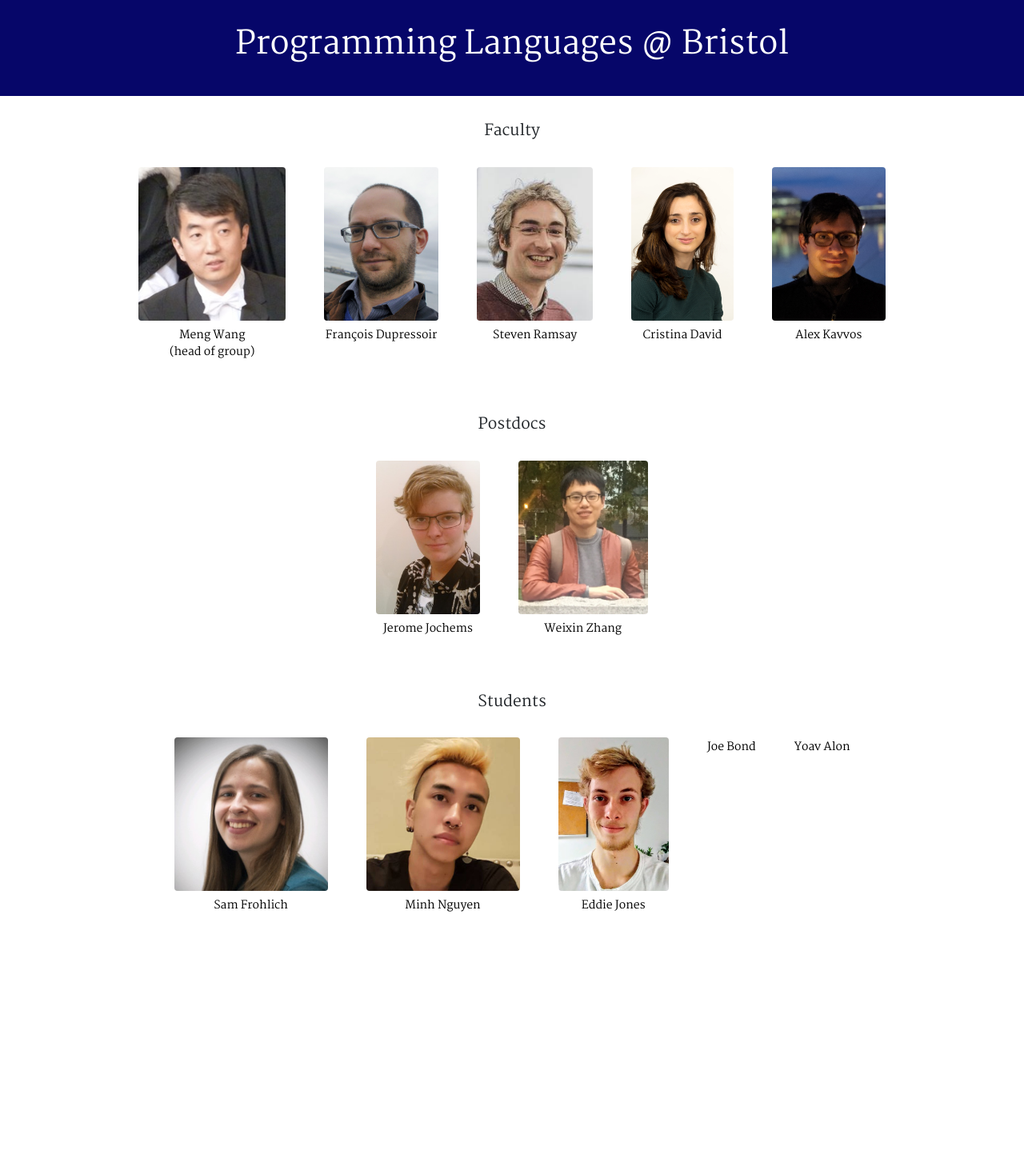
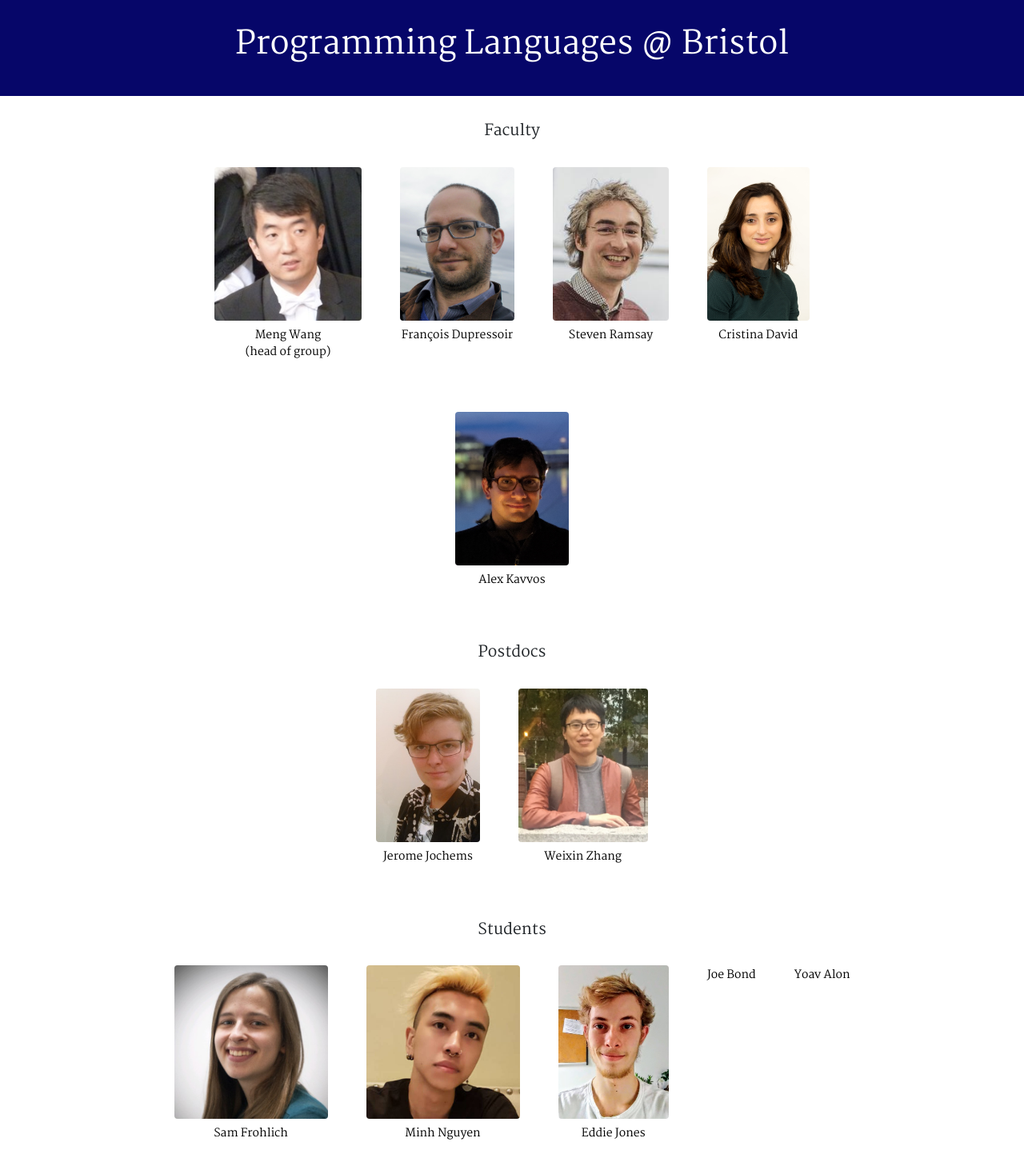
Before and after one commit to plrg-bristol/plrg-bristol.github.io, a Jekyll site: the page built from people.md, in a window 1280 px wide. Shown: the whole page at 80% size. Built offline with Jekyll 4.4.1, drawn with Linux system fonts in a browser that asks for light colours; nearby versions of some CDN libraries; our own code applies the rules of GitHub Pages for plain Markdown files; comment, search, counter and statistics services are not loaded; before the commit the page ends 1183 px from its top, so only the background shows below that.

Commit message:
changing width of main container

```diff
--- a/_layouts/default.html
+++ b/_layouts/default.html
@@ -37,7 +37,7 @@
       <h1 class="text-center">{{ site.name }}</h1>
     </header>
 
-    <div class="container-md markdown-body" style="max-width: 77em;">
+    <div class="container markdown-body" style="width: 60em;">
       {{ content }}
     </div>
   </body>
```
